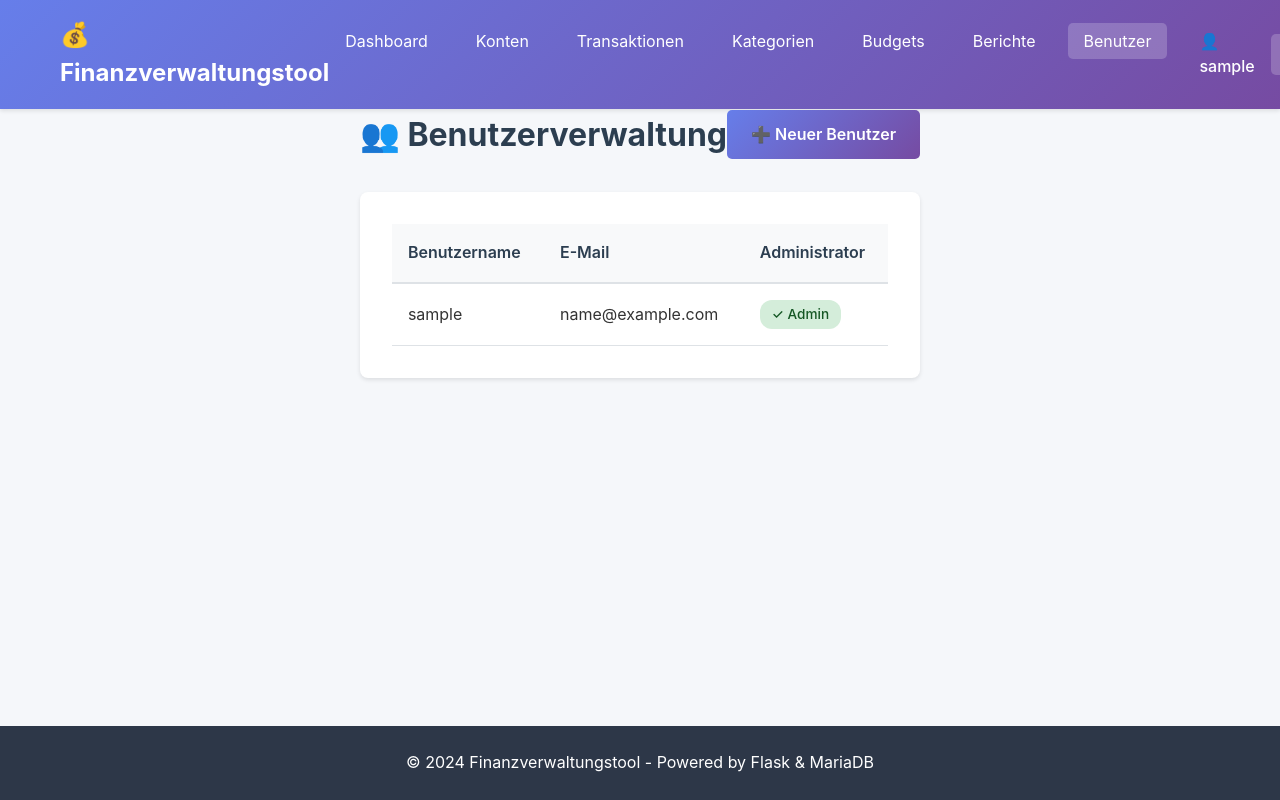
After one commit to Schenna43lp1/finaz, a Flask app: page /users in a window 1280 px wide; the page is wider, and only the part inside the window is pictured. The commit adds this page. Run offline with Flask 3, Linux system fonts and the light colour scheme; the visitor is signed in with stand-in values (Sample User, id 1).

Commit message:
Disable public registration and implement admin-only user management
Co-authored-by: Schenna43lp1 <91946010+Schenna43lp1@users.noreply.github.com>

```diff
--- a/app.py
+++ b/app.py
@@ -48,6 +48,20 @@ def login_required(f):
     return decorated_function
 
 
+def admin_required(f):
+    """Decorator to require admin privileges for routes"""
+    @wraps(f)
+    def decorated_function(*args, **kwargs):
+        if 'user_id' not in session:
+            flash('Bitte melden Sie sich an, um auf diese Seite zuzugreifen', 'error')
+            return redirect(url_for('login'))
+        if not session.get('is_admin', False):
+            flash('Zugriff verweigert. Administratorrechte erforderlich.', 'error')
+            return redirect(url_for('index'))
+        return f(*args, **kwargs)
+    return decorated_function
+
+
 @app.route('/login', methods=['GET', 'POST'])
 def login():
     """Login page"""
@@ -63,6 +77,7 @@ def login():
             user = user_model.get_by_username(username)
             session['user_id'] = user['id']
             session['username'] = user['username']
+            session['is_admin'] = user.get('is_admin', False)
             flash(f'Willkommen zurück, {username}!', 'success')
             return redirect(url_for('index'))
         else:
@@ -72,17 +87,19 @@ def login():
 
 
 @app.route('/register', methods=['GET', 'POST'])
+@admin_required
 def register():
-    """Registration page"""
+    """Admin-only user registration page"""
     if request.method == 'POST':
         if not init_models():
             flash('Fehler bei der Datenbankverbindung', 'error')
-            return redirect(url_for('register'))
+            return redirect(url_for('users'))
 
         username = request.form.get('username')
         password = request.form.get('password')
         password_confirm = request.form.get('password_confirm')
         email = request.form.get('email', '')
+        is_admin = request.form.get('is_admin') == 'on'
 
         # Validate input
         if not username or not password:
@@ -103,12 +120,12 @@ def register():
             return redirect(url_for('register'))
 
         # Create user
-        user_id = user_model.create(username, password, email)
+        user_id = user_model.create(username, password, email, is_admin)
         if user_id:
-            flash('Registrierung erfolgreich! Bitte melden Sie sich an.', 'success')
-            return redirect(url_for('login'))
+            flash(f'Benutzer "{username}" erfolgreich erstellt', 'success')
+            return redirect(url_for('users'))
         else:
-            flash('Fehler bei der Registrierung', 'error')
+            flash('Fehler beim Erstellen des Benutzers', 'error')
 
     return render_template('register.html')
 
@@ -118,6 +135,7 @@ def logout():
     """Logout user"""
     session.pop('user_id', None)
     session.pop('username', None)
+    session.pop('is_admin', None)
     flash('Sie wurden erfolgreich abgemeldet', 'success')
     return redirect(url_for('login'))
 
@@ -381,6 +399,18 @@ def api_categories(transaction_type):
     return jsonify(categories)
 
 
+@app.route('/users')
+@admin_required
+def users():
+    """User management page (admin only)"""
+    if not init_models():
+        flash('Fehler bei der Datenbankverbindung', 'error')
+        return redirect(url_for('index'))
+
+    all_users = user_model.get_all()
+    return render_template('users.html', users=all_users)
+
+
 if __name__ == '__main__':
     # Debug mode should only be enabled for development
     # For production, use a WSGI server like gunicorn or uwsgi
--- a/database_schema.sql
+++ b/database_schema.sql
@@ -10,6 +10,7 @@ CREATE TABLE IF NOT EXISTS users (
     username VARCHAR(50) NOT NULL,
     password_hash VARCHAR(255) NOT NULL,
     email VARCHAR(100),
+    is_admin BOOLEAN DEFAULT FALSE,
     created_at TIMESTAMP DEFAULT CURRENT_TIMESTAMP,
     updated_at TIMESTAMP DEFAULT CURRENT_TIMESTAMP ON UPDATE CURRENT_TIMESTAMP,
     UNIQUE KEY unique_username (username)
--- a/models.py
+++ b/models.py
@@ -15,7 +15,7 @@ class User:
     def __init__(self, db: Database):
         self.db = db
 
-    def create(self, username: str, password: str, email: str = '') -> Optional[int]:
+    def create(self, username: str, password: str, email: str = '', is_admin: bool = False) -> Optional[int]:
         """
         Create a new user
 
@@ -23,29 +23,31 @@ class User:
             username: Username for login
             password: Plain text password (will be hashed)
             email: Optional email address
+            is_admin: Whether the user is an admin
 
         Returns:
             User ID if successful, None otherwise
         """
         password_hash = generate_password_hash(password)
         query = """
-            INSERT INTO users (username, password_hash, email)
-            VALUES (%s, %s, %s)
+            INSERT INTO users (username, password_hash, email, is_admin)
+            VALUES (%s, %s, %s, %s)
         """
-        if self.db.execute_query(query, (username, password_hash, email)):
+        if self.db.execute_query(query, (username, password_hash, email, is_admin)):
             return self.db.get_last_insert_id()
         return None
 
     def get_by_username(self, username: str) -> Optional[Dict[str, Any]]:
         """Get user by username"""
-        query = "SELECT id, username, password_hash, email FROM users WHERE username = %s"
+        query = "SELECT id, username, password_hash, email, is_admin FROM users WHERE username = %s"
         result = self.db.fetch_one(query, (username,))
         if result:
             return {
                 'id': result[0],
                 'username': result[1],
                 'password_hash': result[2],
-                'email': result[3]
+                'email': result[3],
+                'is_admin': bool(result[4])
             }
         return None
 
@@ -58,15 +60,32 @@ class User:
 
     def get_by_id(self, user_id: int) -> Optional[Dict[str, Any]]:
         """Get user by ID"""
-        query = "SELECT id, username, email FROM users WHERE id = %s"
+        query = "SELECT id, username, email, is_admin FROM users WHERE id = %s"
         result = self.db.fetch_one(query, (user_id,))
         if result:
             return {
                 'id': result[0],
                 'username': result[1],
-                'email': result[2]
+                'email': result[2],
+                'is_admin': bool(result[3])
             }
         return None
+
+    def get_all(self) -> List[Dict[str, Any]]:
+        """Get all users"""
+        query = "SELECT id, username, email, is_admin FROM users ORDER BY username"
+        results = self.db.fetch_query(query)
+        if results:
+            return [
+                {
+                    'id': row[0],
+                    'username': row[1],
+                    'email': row[2],
+                    'is_admin': bool(row[3])
+                }
+                for row in results
+            ]
+        return []
 
 
 class Account:
--- a/templates/base.html
+++ b/templates/base.html
@@ -21,6 +21,9 @@
                 <li><a href="{{ url_for('categories') }}" class="{% if request.endpoint == 'categories' %}active{% endif %}">Kategorien</a></li>
                 <li><a href="{{ url_for('budgets') }}" class="{% if request.endpoint in ['budgets', 'create_budget'] %}active{% endif %}">Budgets</a></li>
                 <li><a href="{{ url_for('reports') }}" class="{% if request.endpoint == 'reports' %}active{% endif %}">Berichte</a></li>
+                {% if session.get('is_admin') %}
+                <li><a href="{{ url_for('users') }}" class="{% if request.endpoint in ['users', 'register'] %}active{% endif %}">Benutzer</a></li>
+                {% endif %}
                 <li class="nav-user">
                     <span>👤 {{ session.get('username') }}</span>
                     <a href="{{ url_for('logout') }}" class="btn-logout">Abmelden</a>
--- a/templates/login.html
+++ b/templates/login.html
@@ -23,7 +23,7 @@
         </form>
 
         <div class="auth-footer">
-            <p>Noch kein Konto? <a href="{{ url_for('register') }}">Jetzt registrieren</a></p>
+            <p>Kontaktieren Sie Ihren Administrator für ein neues Konto.</p>
         </div>
     </div>
 </div>
--- /dev/null
+++ b/templates/users.html
@@ -0,0 +1,120 @@
+{% extends "base.html" %}
+
+{% block title %}Benutzerverwaltung - Finanzverwaltungstool{% endblock %}
+
+{% block content %}
+<div class="page-header">
+    <h1>👥 Benutzerverwaltung</h1>
+    <a href="{{ url_for('register') }}" class="btn btn-primary">➕ Neuer Benutzer</a>
+</div>
+
+<div class="content-section">
+    {% if users %}
+        <table class="data-table">
+            <thead>
+                <tr>
+                    <th>Benutzername</th>
+                    <th>E-Mail</th>
+                    <th>Administrator</th>
+                </tr>
+            </thead>
+            <tbody>
+                {% for user in users %}
+                <tr>
+                    <td>{{ user.username }}</td>
+                    <td>{{ user.email or '-' }}</td>
+                    <td>
+                        {% if user.is_admin %}
+                            <span class="badge badge-admin">✓ Admin</span>
+                        {% else %}
+                            <span class="badge badge-user">Benutzer</span>
+                        {% endif %}
+                    </td>
+                </tr>
+                {% endfor %}
+            </tbody>
+        </table>
+    {% else %}
+        <div class="empty-state">
+            <p>Keine Benutzer vorhanden.</p>
+            <a href="{{ url_for('register') }}" class="btn btn-primary">Ersten Benutzer erstellen</a>
+        </div>
+    {% endif %}
+</div>
+
+<style>
+.page-header {
+    display: flex;
+    justify-content: space-between;
+    align-items: center;
+    margin-bottom: 2rem;
+}
+
+.page-header h1 {
+    margin: 0;
+    color: #2c3e50;
+}
+
+.content-section {
+    background: white;
+    border-radius: 8px;
+    padding: 2rem;
+    box-shadow: 0 2px 4px rgba(0,0,0,0.1);
+}
+
+.data-table {
+    width: 100%;
+    border-collapse: collapse;
+}
+
+.data-table thead {
+    background: #f8f9fa;
+}
+
+.data-table th {
+    padding: 1rem;
+    text-align: left;
+    font-weight: 600;
+    color: #2c3e50;
+    border-bottom: 2px solid #dee2e6;
+}
+
+.data-table td {
+    padding: 1rem;
+    border-bottom: 1px solid #dee2e6;
+}
+
+.data-table tbody tr:hover {
+    background: #f8f9fa;
+}
+
+.badge {
+    display: inline-block;
+    padding: 0.25rem 0.75rem;
+    border-radius: 12px;
+    font-size: 0.85rem;
+    font-weight: 500;
+}
+
+.badge-admin {
+    background: #d4edda;
+    color: #155724;
+}
+
+.badge-user {
+    background: #e7f3ff;
+    color: #004085;
+}
+
+.empty-state {
+    text-align: center;
+    padding: 3rem;
+    color: #7f8c8d;
+}
+
+.empty-state p {
+    margin-bottom: 1.5rem;
+    font-size: 1.1rem;
+}
+</style>
+{% endblock %}
```
Also changed, not shown: templates/register.html (+11 -4 lines).
